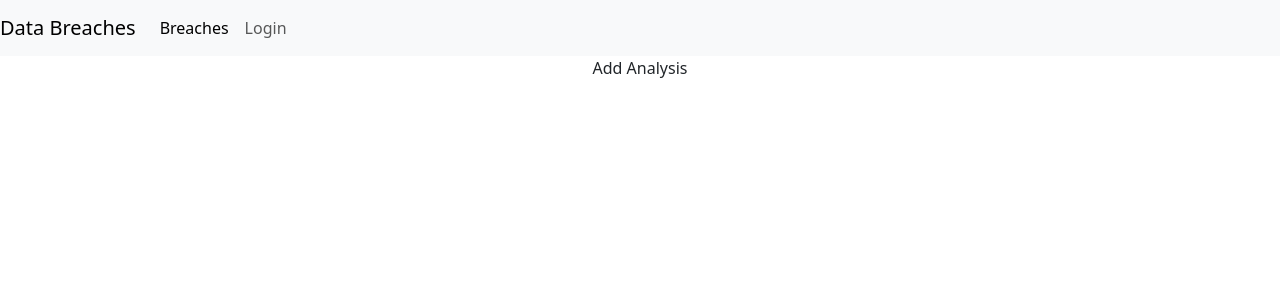
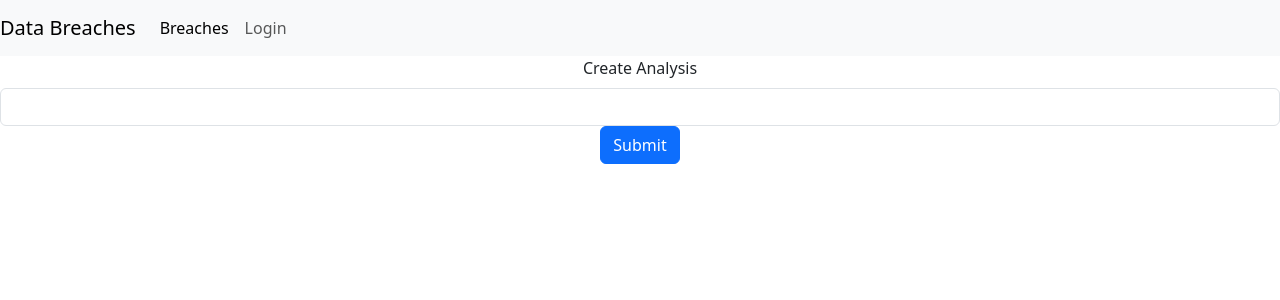
Before and after one commit to hb-33/IT302-hb33-Project, a React (Create React App) app in the folder frontend/: page /hb33/breaches/1/analysis in a window 1280 px wide. Shown: the top 300 px of the page. Built offline with nearby package versions, Linux system fonts and the light colour scheme.

Commit message:
Updated addAnalysis.js (improved analysis feature)

```diff
--- a/frontend/src/components/addAnalysis.js
+++ b/frontend/src/components/addAnalysis.js
@@ -1,13 +1,87 @@
-//Harshit Bansal, 4/12/24, IT302-002, Phase 4 Assignment: Read Node.js Data using React.js, hb33@njit.edu
+//Harshit Bansal, 4/26/24, IT302-002, Phase 5 Assignment: CUD Node.js Data using React.js, hb33@njit.edu
 
-import React from "react";
+import React, { useState } from 'react'
+import BreachDataService from "../service/breachesDataService"
+import { Link, useParams, useLocation } from "react-router-dom"
+import Form from 'react-bootstrap/Form';
+import Button from 'react-bootstrap/Button';
 
-function AddAnalysis() {
+const AddAnalysis = (props) => {
+  let editing = false
+  let initialAnalysisState = ""
+
+  const location = useLocation();
+  if (location.state && location.state.currentAnalysis) {
+    editing = true
+    initialAnalysisState = location.state.currentAnalysis.analysis
+  }
+
+  const [analysis, setAnalysis] = useState(initialAnalysisState)
+  const [submitted, setSubmitted] = useState(false)
+
+  let { id } = useParams();
+
+  const onChangeAnalysis = e => {
+    const analysis = e.target.value
+    setAnalysis(analysis);
+  }
+
+  const saveAnalysis = () => {
+    // Bug Fix: If user is not logged in, check if props.user is null/empty
+    // and display error message
+    // Test Steps: Clicked on "Add Review", refreshed page (logout), Submit Button
+    var data = {
+      analysis: analysis,
+      name: props.user.name,
+      user_id: props.user.id,
+      breach_id: id
+    }
+    if (editing) {
+      // get existing review id
+      data.analysis_id = location.state.currentAnalysis._id
+      BreachDataService.updateAnalysis(data)
+        .then(response => {
+          setSubmitted(true);
+          console.log(response.data)
+        })
+        .catch(e => {
+          console.log(e);
+        })
+    } else {
+      BreachDataService.createAnalysis(data)
+        .then(response => {
+          setSubmitted(true)
+        }).catch(e => { })
+    }
+  }
+
   return (
-    <div className="App">
-      Add Analysis
+    <div>
+      {submitted ? (
+        <div>
+          <h5>Analysis submitted successfully</h5>
+          <Link to={"/breaches/" + id}>
+            Back to Breach
+          </Link>
+        </div>
+      ) : (
+        <Form>
+          <Form.Group>
+            <Form.Label>{editing ? "Edit" : "Create"} Analysis</Form.Label>
+            <Form.Control
+              type="text"
+              required
+              value={analysis}
+              onChange={onChangeAnalysis}
+            />
+          </Form.Group>
+          <Button variant="primary" onClick={saveAnalysis}>
+            Submit
+          </Button>
+        </Form>
+      )}
     </div>
-  );
+  )
 }
 
 export default AddAnalysis;
```
